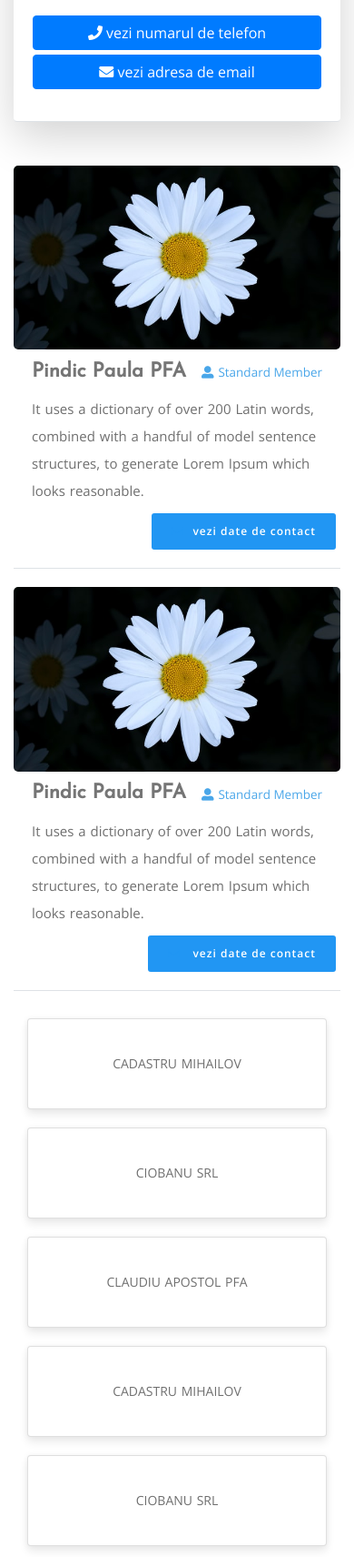
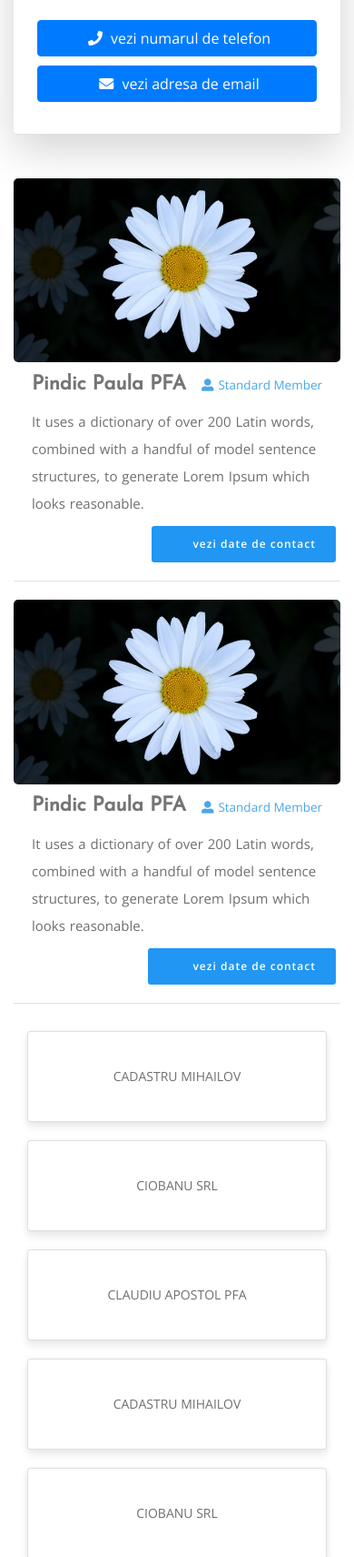
Before and after one commit to dornescum/designFirmeCadastru, a plain HTML site: page lista_firme.html in a window 390 px wide. Shown: the part 1033-2744 px from the top of the page at 91% size. Drawn offline with nearby package versions, Linux system fonts and the light colour scheme.

Commit message:
butoane mobile varianta pro

```diff
--- a/css/styles.css
+++ b/css/styles.css
@@ -2126,7 +2126,14 @@ footer h3:after {
     display: block;
     width: 100%;
     font-size: 16px;
-
-
-  }
-}
+  }
+}
+@media screen and (max-width: 1090px) {
+  .mobile1 {
+    display: block;
+    width: 100%;
+    font-size: 16px;
+    margin: 5px;
+
+  }
+}
--- a/lista_firme.html
+++ b/lista_firme.html
@@ -280,7 +280,7 @@
                                                 <ul class="no-margin-bottom">
                                                     <li>
                                                         <a href="#" class="green-color">
-                                                            <i class="fa fa-user-secret margin-5px-right"></i>PRO Member
+                                                            <i class="fa fa-user-secret margin-5px-right sma"></i>PRO Member
                                                         </a>
                                                     </li>
                                                 </ul>
@@ -295,28 +295,13 @@
                                             </p>
 
                                             <div class="row justify-content-between">
-                                                <!--<ul class="padding-20px-tb padding-20px-lr rounded d-flex">-->
-
-                                                    <!--&lt;!&ndash; TODO - Aici trebuie sa fie butoane cu vezi numarul de telefon si vezi adresa de email &ndash;&gt;-->
-
-                                                    <!--<li class="col-xs-6"><a href="#">-->
-                                                        <!--<i class="fa fa-phone margin-10px-right text-theme-color"></i>-->
-                                                        <!--(vezi numarul de telefon)-->
-                                                    <!--</a>-->
-                                                    <!--</li>-->
-                                                    <!--<li class="col-xs-6 float-lg-right"><a href="#" class="float-lg-right">-->
-                                                        <!--<i class="fa fa-envelope margin-10px-right text-theme-color "></i>-->
-                                                        <!--(vezi adresa de email)-->
-                                                    <!--</a>-->
-                                                    <!--</li>-->
-                                                <!--</ul>-->
 
 
                                                 <!--varianta butoane-->
 
-                                                <button class="btn btn-primary text-lowercase mobile1"><i class="fa fa-phone"></i> vezi numarul de telefon</button>
+                                                <button class="btn btn-primary text-lowercase mobile1"><i class="fa fa-phone padding-5px-all"></i> vezi numarul de telefon</button>
 
-                                                <button class="btn btn-primary text-lowercase sm-margin-5px-tb mobile1"><i class="fa fa-envelope"></i> vezi adresa de email</button>
+                                                <button class="btn btn-primary text-lowercase mobile1"><i class="fa fa-envelope padding-5px-all"></i> vezi adresa de email</button>
 
 
                                             </div>
@@ -329,15 +314,14 @@
                             </div>
                         </div>
 
-                        <!-- firma 3  -->
-                        <!-- TODO - Vreau sa mergi dupa modelul asta pentru firmele de tip Standard, insa vreau sa fie si mai ingusta sectiunea (adica micsoram height-ul) -->
+                        <!-- firma 2  -->
 
                         <div class="border-bottom margin-20px-bottom padding-20px-bottom xs-padding-20px-bottom">
                             <div class="card card-list border-0">
                                 <div class="row align-items-center">
                                     <div class="col-md-5 col-lg-4 xs-margin-10px-bottom">
                                         <div class="card-list-img">
-                                            <a href="firma-pro.html">
+                                            <a href="firma-standard.html">
                                             <img class="border-radius-5 cursor-pointer" src="img/content/daisy.jpg" alt="" />
                                         </a>
                                         </div>
@@ -347,7 +331,7 @@
 
                                             <div class="d-flex justify-content-between align-items-center">
                                                 <h5 class="card-title no-margin-bottom font-size22">
-                                                    <a href="lista_firme.html" class="text-extra-medium-gray">Pindic Paula PFA
+                                                    <a href="firma-standard.html" class="text-extra-medium-gray">Pindic Paula PFA
                                                     </a>
                                                 </h5>
                                                 <ul class="no-margin-bottom">
@@ -374,7 +358,7 @@
                                 </div>
                             </div>
                         </div>
-
+<!--firma 3-->
                         <div class="border-bottom margin-20px-bottom padding-20px-bottom xs-padding-20px-bottom">
                             <div class="card card-list border-0">
                                 <div class="row align-items-center">
@@ -424,33 +408,39 @@
 
                                 <div class="col-lg-4 col-md-6 col-xs-12">
                                     <div class="card card-1 text-lg-center">
-                                        <p class="font-size14 text-uppercase">CADASTRU MIHAILOV </p>
+                                        <a href="firma-standard.html" class="font-size14 text-uppercase">CADASTRU MIHAILOV</a>
+                                        <!--<p class="font-size14 text-uppercase">CADASTRU MIHAILOV </p>-->
                                     </div>
                                 </div>
                                 <div class="col-lg-4 col-md-6 col-xs-12">
                                     <div class="card card-1 text-lg-center">
-                                        <p class="font-size14 text-uppercase">CIOBANU SRL</p>
+                                        <a href="firma-standard.html" class="font-size14 text-uppercase">CIOBANU SRL</a>
+                                        <!--<p class="font-size14 text-uppercase">CIOBANU SRL</p>-->
                                     </div>
                                 </div>
                                 <div class="col-lg-4 col-md-6 col-xs-12">
                                     <div class="card card-1 text-lg-center">
-                                        <p class="font-size14 text-uppercase">Claudiu Apostol PFA</p>
+                                        <a href="firma-standard.html" class="font-size14 text-uppercase">Claudiu Apostol PFA</a>
+                                        <!--<p class="font-size14 text-uppercase">Claudiu Apostol PFA</p>-->
                                     </div>
                                 </div>
 
                                 <div class="col-lg-4 col-md-6 col-xs-12">
                                     <div class="card card-1 text-lg-center">
-                                        <p class="font-size14 text-uppercase">CADASTRU MIHAILOV </p>
+                                        <a href="firma-standard.html" class="font-size14 text-uppercase">CADASTRU MIHAILOV</a>
+                                        <!--<p class="font-size14 text-uppercase">CADASTRU MIHAILOV </p>-->
                                     </div>
                                 </div>
                                 <div class="col-lg-4 col-md-6 col-xs-12">
                                     <div class="card card-1 text-lg-center">
-                                        <p class="font-size14 text-uppercase">CIOBANU SRL</p>
+                                        <a href="firma-standard.html" class="font-size14 text-uppercase">CIOBANU SRL</a>
+                                        <!--<p class="font-size14 text-uppercase">CIOBANU SRL</p>-->
                                     </div>
                                 </div>
                                 <div class="col-lg-4 col-md-6 col-xs-12">
                                     <div class="card card-1 text-lg-center">
-                                        <p class="font-size14 text-uppercase">Claudiu Apostol PFA</p>
+                                        <a href="firma-standard.html" class="font-size14 text-uppercase">Claudiu Apostol PFA</a>
+                                        <!--<p class="font-size14 text-uppercase">Claudiu Apostol PFA</p>-->
                                     </div>
                                 </div>
 
```
